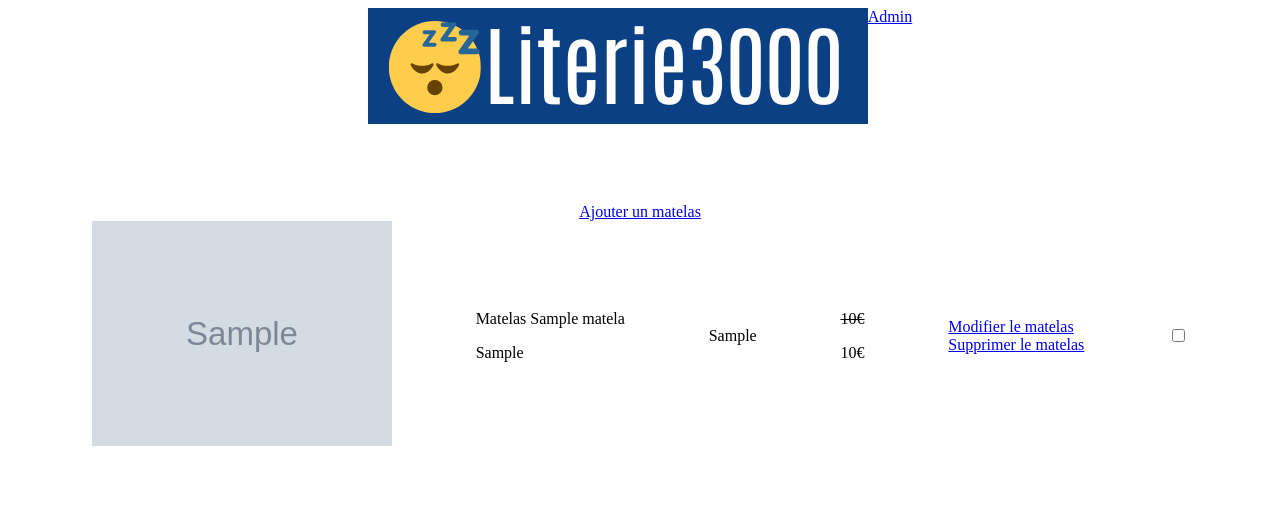
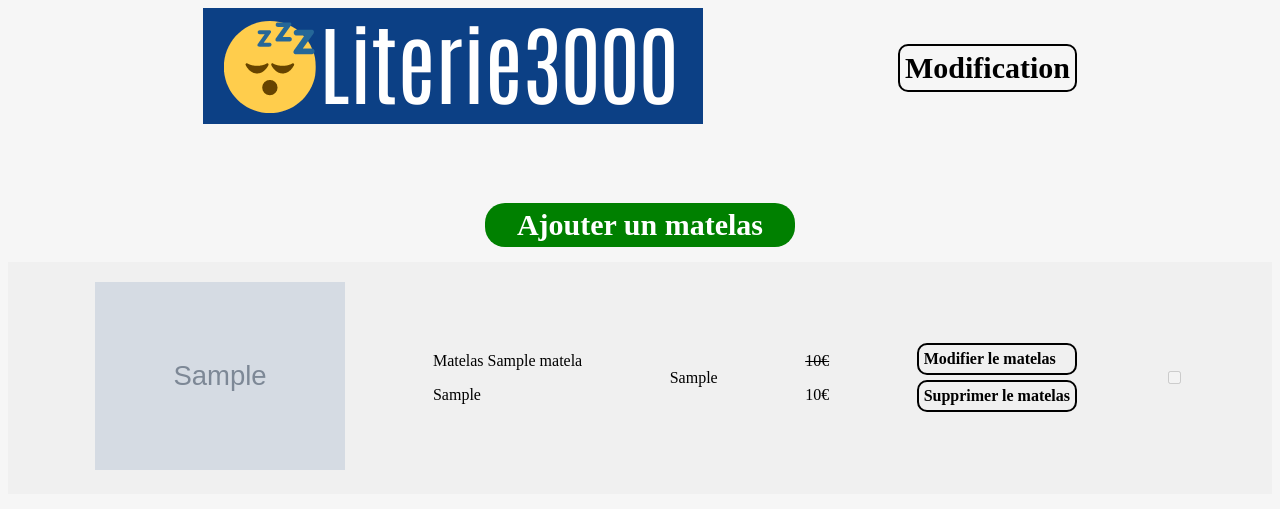
Before and after one commit to Tan59/literie3000, a PHP site: page /admin.php in a window 1280 px wide. Shown: the top 509 px of the page. Run offline with PHP 8.4, Linux system fonts and the light colour scheme; tables that the repository leaves empty or names only in its code hold one stand-in row (values such as "Sample post"); grey boxes marked "Sample" are stand-in pictures.

Commit message:
Style et modification de matelas/fin de journe

```diff
--- a/admin.php
+++ b/admin.php
@@ -11,17 +11,15 @@ include("tpl/header.php");
 
 ?>
 
-<a class="matelas" href="add.php">Ajouter un matelas</a>
+<a class="matelas" id="ajoutermatelas" href="add.php">Ajouter un matelas</a>
 
 <main>
     <div class="container">
 
         <?php
         foreach ($matelas as $matela) {
+
         ?>
-
-
-
                 <div class="matelas">
                     <div class="picture">
                         <img src="<?= $matela["picture"] ?>" alt="">
@@ -40,17 +38,19 @@ include("tpl/header.php");
                     </div>
 
                     <div class="modify">
-                    <a href="modify.php?id=<?= $matela["id"] ?>">Modifier le matelas</a>
-                    <a href="delete.php?id=<?= $matela["id"] ?>">Supprimer le matelas</a>
+                        <a class="modifm" href="modify.php?id=<?= $matela["id"] ?>">Modifier le matelas</a>
+                        <a class="modifs" href="delete.php?id=<?= $matela["id"] ?>">Supprimer le matelas</a>
                     </div>
-                <form action="">
-                    <input type="checkbox" id="scales" name="scales" <?php echo ($matela["dispo"] == 1) ? 'checked' : '' ?>>
-                </form>
+
+                        <input type="checkbox" id="scales" name="scales" disabled="disabled" <?php echo ($matela["dispo"] == 1) ? 'checked' : '' ?>>
+
+
                 </div>
 
 
         <?php
             }
+
 
         ?>
 
--- a/css/main.css
+++ b/css/main.css
@@ -1,7 +1,36 @@
+body {
+  background-color: #f6f6f6;
+}
+
 .matelas {
   display: flex;
   justify-content: space-evenly;
   align-items: center;
+}
+.matelas .modifm {
+  text-decoration: none;
+  border: 2px solid black;
+  padding: 5px;
+  border-radius: 10px;
+  color: black;
+  font-weight: bold;
+  font-size: 16px;
+}
+.matelas .modifm:hover {
+  background-color: #fcad1b;
+}
+.matelas .modifs {
+  text-decoration: none;
+  border: 2px solid black;
+  padding: 5px;
+  border-radius: 10px;
+  color: black;
+  font-weight: bold;
+  font-size: 16px;
+  margin-top: 5px;
+}
+.matelas .modifs:hover {
+  background-color: #ff2626;
 }
 .matelas .initprice {
   text-decoration: line-through;
@@ -11,10 +40,16 @@
   flex-direction: column;
 }
 .matelas .picture {
-  width: 300px;
+  width: 250px;
 }
 .matelas .picture img {
   width: 100%;
+}
+
+.title {
+  display: flex;
+  max-width: 1700px;
+  justify-content: space-evenly;
 }
 
 .container {
@@ -22,14 +57,33 @@
   max-width: 1700px;
   display: flex;
   flex-direction: column;
+  background-color: #f0f0f0;
+  padding-top: 20px;
+  padding-bottom: 20px;
+}
+.container h1 {
+  margin: auto;
 }
 
 header {
   max-width: 1600px;
   margin: auto;
   display: flex;
-  justify-content: center;
+  justify-content: space-evenly;
   margin-bottom: 75px;
+  align-items: center;
+}
+header .modif {
+  text-decoration: none;
+  border: 2px solid black;
+  padding: 5px;
+  border-radius: 10px;
+  color: black;
+  font-weight: bold;
+  font-size: 30px;
+}
+header .modif:hover {
+  background-color: #fcad1b;
 }
 
 .addmatelas {
@@ -62,4 +116,52 @@ header {
   width: 300px;
 }
 
+#ajoutermatelas {
+  font-size: 30px;
+  font-weight: bold;
+  text-decoration: none;
+  color: white;
+  width: 300px;
+  background-color: green;
+  margin: auto;
+  margin-bottom: 15px;
+  border-radius: 20px;
+  padding: 5px;
+}
+#ajoutermatelas:hover {
+  background-color: #016801;
+}
+
+/* Tablettes ordinateurs */
+.matelasm {
+  display: flex;
+  justify-content: space-evenly;
+  align-items: center;
+}
+.matelasm input {
+  height: 25px;
+}
+
+@media only screen and (max-width: 1800px) {
+  .matelasm {
+    display: flex;
+    flex-direction: column;
+  }
+}
+/* Smartphone  */
+@media only screen and (max-width: 767px) {
+  .picture {
+    max-width: 150px;
+  }
+
+  header {
+    flex-direction: column;
+    margin-bottom: 40px;
+  }
+
+  .modifm {
+    font-size: 10px;
+  }
+}
+
 /*# sourceMappingURL=main.css.map */
--- a/sass/main.scss
+++ b/sass/main.scss
@@ -1,7 +1,39 @@
+body {
+    background-color: #f6f6f6;
+}
+
 .matelas {
     display: flex;
     justify-content: space-evenly;
     align-items: center;
+
+    .modifm {
+
+        text-decoration: none;
+        border: 2px solid black;
+        padding: 5px;
+        border-radius: 10px;
+        color: black;
+        font-weight: bold;
+        font-size: 16px;
+
+        &:hover {
+            background-color: rgb(252, 173, 27);
+        }
+    }
+
+    .modifs {
+        text-decoration: none;
+        border: 2px solid black;
+        padding: 5px;
+        border-radius: 10px;
+        color: black;
+        font-weight: bold;
+        font-size: 16px;
+margin-top: 5px;
+        &:hover {background-color: rgb(255, 38, 38);}
+
+    }
 
     .initprice {
         text-decoration: line-through;
@@ -13,7 +45,7 @@
     }
 
     .picture {
-        width: 300px;
+        width: 250px;
 
         img {
             width: 100%;
@@ -21,26 +53,54 @@
     }
 }
 
+.title{
+    display: flex;
+    max-width: 1700px;
+    justify-content: space-evenly ;
+}
+
 .container {
     margin: auto;
     max-width: 1700px;
     display: flex;
     flex-direction: column;
+    background-color: #f0f0f0;
+    padding-top: 20px;
+    padding-bottom: 20px;
+
+    h1 {
+        margin: auto;
+    }
 }
 
 header {
     max-width: 1600px;
     margin: auto;
     display: flex;
-    justify-content: center;
+    justify-content: space-evenly;
     margin-bottom: 75px;
+    align-items: center;
+
+    .modif {
+        text-decoration: none;
+        border: 2px solid black;
+        padding: 5px;
+        border-radius: 10px;
+        color: black;
+        font-weight: bold;
+        font-size: 30px;
+
+        &:hover {
+            background-color: rgb(252, 173, 27);
+        }
+    }
 }
 
 .addmatelas {
     max-width: 1700px;
     margin: auto;
 
-    h1{
+    h1 {
         text-align: center;
     }
 
@@ -70,3 +130,66 @@ header {
         width: 300px;
     }
 }
+
+#ajoutermatelas {
+    font-size: 30px;
+    font-weight: bold;
+    text-decoration: none;
+    color: white;
+    width: 300px;
+    background-color: green;
+    margin: auto;
+    margin-bottom: 15px;
+    border-radius: 20px;
+    padding: 5px;
+
+    &:hover {
+        background-color: rgb(1, 104, 1);
+    }
+}
+
+/* Tablettes ordinateurs */
+@media only screen and (min-width: 768px) {
+
+}
+
+
+.matelasm {
+    display: flex;
+    justify-content: space-evenly;
+    align-items: center;
+
+    input {
+        height: 25px;
+    }
+}
+
+@media only screen and (max-width: 1800px) {
+    .matelasm {
+        display: flex;
+        flex-direction: column;
+
+    }
+}
+
+
+/* Smartphone  */
+
+@media only screen and (max-width: 767px) {
+.picture {
+  max-width: 150px;
+}
+
+header {
+    flex-direction: column;
+    margin-bottom: 40px;
+}
+
+.modifm{
+    font-size: 10px;
+}
+
+
+
+
+}
--- a/tpl/header.php
+++ b/tpl/header.php
@@ -14,5 +14,5 @@
 
     <header>
         <a href="index.php"><img src="img/logo.png" alt=""></a>
-        <a href="admin.php">Admin</a>
+        <a href="admin.php" class="modif">Modification</a>
     </header>
```
Also changed, not shown: index.php (+8 -2 lines), modify.php (+10 -2 lines), 1 other file. Lines whose indentation alone changed are shown as unchanged.
